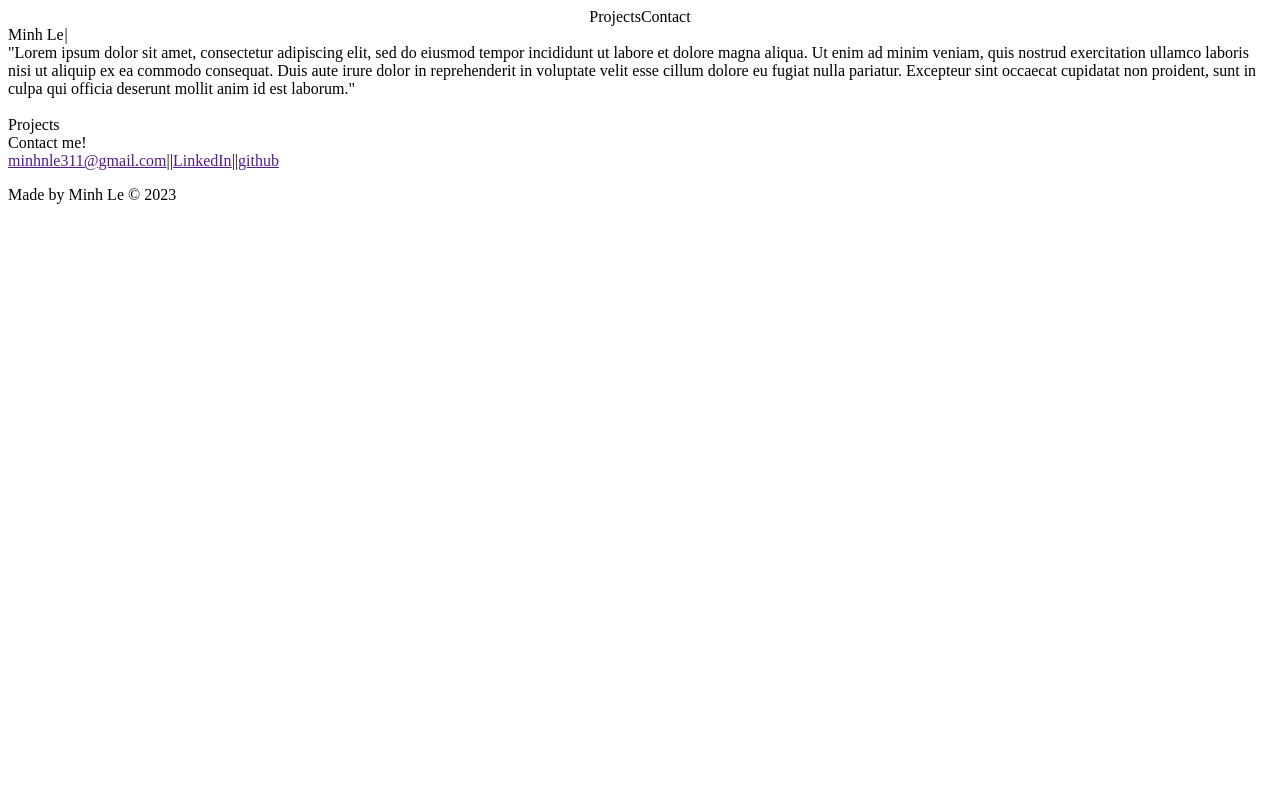
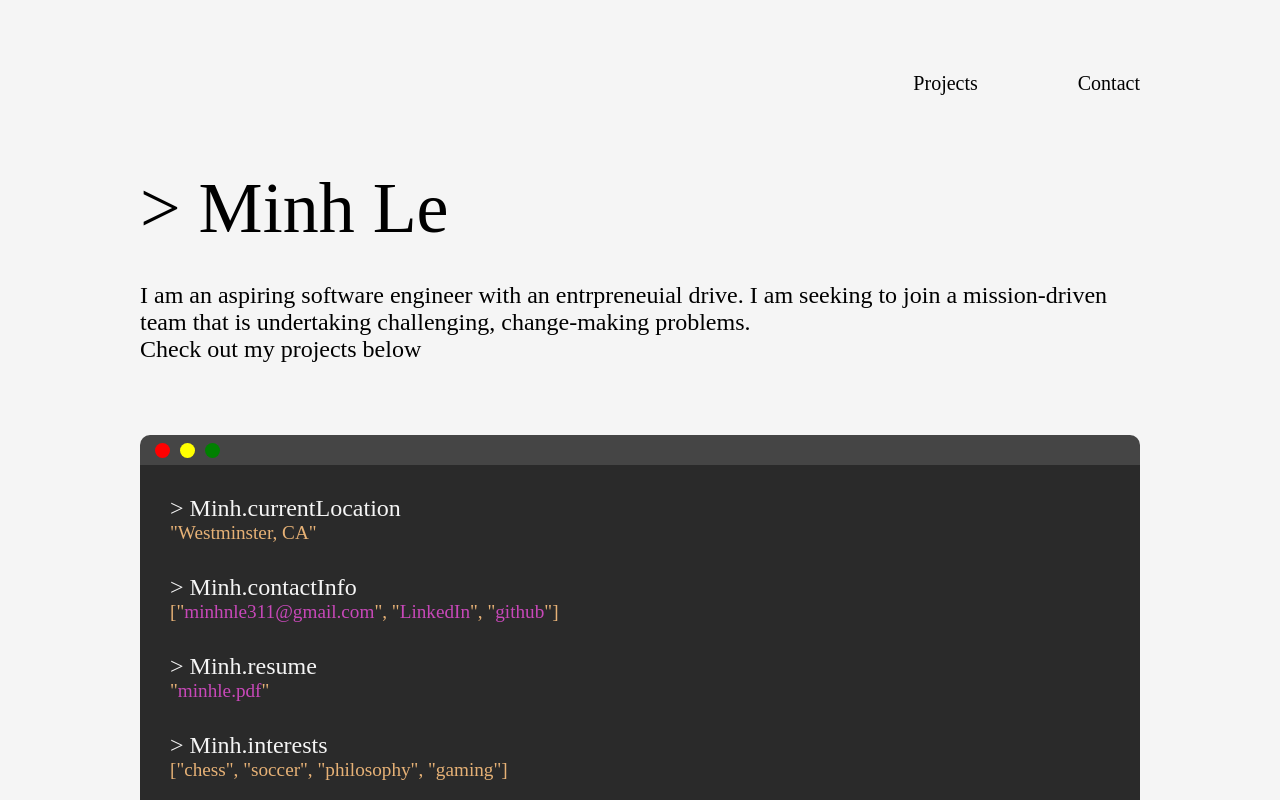
Before and after one commit to xM1nh/personal-portfolio, a React (Create React App) app: page / in a window 1280 px wide. Shown: the top 800 px of the page. Built offline with nearby package versions, Linux system fonts and the light colour scheme.

Commit message:
Some css

```diff
--- a/src/App.js
+++ b/src/App.js
@@ -1,3 +1,7 @@
+import './styles/App.css'
+
+import aboutContent from './contents/aboutContent'
+
 import Header from "./components/Header"
 import Introduction from "./components/Introduction"
 import About from "./components/About"
@@ -7,13 +11,15 @@ import Footer from "./components/Footer"
 
 const App = () => {
     return (
-        <div className="index">
-            <Header />
-            <Introduction />
-            <About content={[]}/>
-            <Projects projects={[]} />
-            <Contact />
-            <Footer />
+        <div className='idek'>
+            <div className="main-container">
+                <Header />
+                <Introduction />
+                <About content={aboutContent}/>
+                <Projects projects={[]} />
+                <Contact />
+                <Footer />
+            </div>
         </div>
     )
 }
--- a/src/components/About.js
+++ b/src/components/About.js
@@ -1,3 +1,5 @@
+import './_About.css'
+
 const About = ({content}) => {
     return (
         <div className="about-container">
@@ -17,14 +19,14 @@ const About = ({content}) => {
 
 const AboutList = ({content}) => {
     return (
-        <div>
+        <div className='about-list'>
             {content.map((item, index) => {
                 return (
                     <AboutItem item={item} key={index} />
                 )
             })}
             <div className="about-item">
-                <div className="about-input">
+                <div className="about-item-input">
                     <span>&nbsp;</span>
                 </div>
             </div>
--- a/src/components/Header.js
+++ b/src/components/Header.js
@@ -4,8 +4,8 @@ const Header = () => {
     return (
         <header>
             <nav className="navBar">
-                <a>Projects</a>
-                <a>Contact</a>
+                <a className='nav-link'>Projects</a>
+                <a className='nav-link'>Contact</a>
             </nav>
         </header>
     )
--- a/src/components/Introduction.js
+++ b/src/components/Introduction.js
@@ -1,11 +1,18 @@
 import Typewriter from "./Typewriter";
+import './_Introduction.css'
 
 const Introduction = () => {
     return (
         <div className="introduction">
-            <Typewriter text="Minh Le" />
+            <Typewriter className='intro-title' content="Minh Le" />
             <div className="description">
-            "Lorem ipsum dolor sit amet, consectetur adipiscing elit, sed do eiusmod tempor incididunt ut labore et dolore magna aliqua. Ut enim ad minim veniam, quis nostrud exercitation ullamco laboris nisi ut aliquip ex ea commodo consequat. Duis aute irure dolor in reprehenderit in voluptate velit esse cillum dolore eu fugiat nulla pariatur. Excepteur sint occaecat cupidatat non proident, sunt in culpa qui officia deserunt mollit anim id est laborum."
+                <p>
+                I am an aspiring software engineer with an entrpreneuial drive.
+                I am seeking to join a mission-driven team that is undertaking challenging, change-making problems.
+                </p>
+                <p>
+                Check out my projects below
+                </p>
             </div>
         </div>
     )
--- a/src/components/Typewriter.js
+++ b/src/components/Typewriter.js
@@ -1,13 +1,30 @@
-import TypewriterComponent from "typewriter-effect"
+import { useEffect, useState } from "react"
 
-const Typewriter = ({text}) => {
+const Typewriter = ({className, content}) => {
+    const [text, setText] = useState('')
+
+    const writeText = (text) => {
+        let str = ''
+        let typeSpeed = 0
+
+        text.split('').forEach(c => {
+            typeSpeed += Math.random() * (90 - 50) + 50
+            setTimeout(() => {
+                str += c
+                setText(str)
+            }, typeSpeed + 700)
+        })
+    }
+
+    useEffect(() => {
+        writeText(content)
+    }, [])
+
     return (
-        <TypewriterComponent
-            onInit={(typewriter) => {
-                typewriter.typeString(text)
-                .start()
-            }}
-        />
+        <div className={className}>
+            {text}
+            <span>&nbsp;</span>
+        </div>
     )
 }
 
--- /dev/null
+++ b/src/components/_About.css
@@ -0,0 +1,67 @@
+.terminal {
+    display: flex;
+    flex-direction: column;
+}
+
+.terminal-header {
+    background-color: #454545;
+    height: 30px;
+    border-top-left-radius: 10px;
+    border-top-right-radius: 10px;
+    display: flex;
+    flex-direction: row;
+    align-items: center;
+    gap: 10px;
+    padding-left: 15px;
+}
+
+.header-button {
+    border-radius: 50%;
+    width: 15px;
+    height: 15px;
+}
+
+.header-button.red {
+    background-color: red;
+}
+
+.header-button.yellow {
+    background-color: yellow;
+}
+
+.header-button.green {
+    background-color: green;
+}
+
+.terminal-window {
+    background-color: #2a2a2a;
+}
+
+.about-list {
+    display: flex;
+    flex-direction: column;
+    padding: 30px;
+    gap: 30px;
+}
+
+.about-item-input {
+    color: #f5f5f5;
+    font-size: 1.5em;
+}
+
+.about-item-input::before {
+    content: "> ";
+}
+
+.about-item-input > span {
+    background-color: #f5f5f5;
+}
+
+.about-item-return {
+    color: #e6b176;
+    font-size: 1.2em;
+}
+
+.about-item-return > a {
+    color: #c848b9;
+}
--- a/src/components/_Header.css
+++ b/src/components/_Header.css
@@ -1,6 +1,30 @@
 nav {
     display: flex;
     flex-direction: row;
-    justify-content: center;
+    justify-content: flex-end;
     align-items: center;
+    gap: 100px;
 }
+
+.nav-link {
+    font-size: 20px;
+    display: inline-block;
+    position: relative;
+}
+
+.nav-link:before {
+    content: '';
+    position: absolute;
+    width: 100%;
+    height: 5px;
+    top: 30px;
+    background-color: #c848b9;
+    transform: scaleX(0);
+    transform-origin: bottom right;
+    transition: transform 0.25s ease-in-out;
+}
+
+.nav-link:hover::before {
+    transform: scaleX(1);
+    transform-origin: bottom left;
+}
--- /dev/null
+++ b/src/components/_Introduction.css
@@ -0,0 +1,28 @@
+.intro-title {
+    font-size: 4.5em;
+}
+
+.intro-title::before {
+    content: "> ";
+}
+
+span {
+    background-color: #000;
+    animation: caret 1s  steps(1) infinite;
+}
+
+@keyframes caret {
+    50% {
+        background-color: transparent;
+    }
+}
+
+.introduction {
+    display: flex;
+    flex-direction: column;
+    gap: 2em;
+}
+
+.description {
+    font-size: 1.5em;
+}
--- /dev/null
+++ b/src/contents/aboutContent.js
@@ -0,0 +1,32 @@
+const aboutContent = [
+    {
+        input: 'Minh.currentLocation',
+        return: '"Westminster, CA"',
+      },
+      {
+        input: 'Minh.contactInfo',
+        return:
+          '["<a href="mailto:minhnle311@gmail.com">minhnle311@gmail.com</a>", "<a rel="noopener" href="">LinkedIn</a>", "<a rel="noopener" href="">github</a>"]',
+      },
+      {
+        input: 'Minh.resume',
+        return:
+          '"<a rel="noopener" href="/" target="_blank">minhle.pdf</a>"',
+      },
+      {
+        input: 'Minh.interests',
+        return: '["chess", "soccer", "philosophy", "gaming"]',
+      },
+      {
+        input: 'Minh.education',
+        return:
+          '"B.A Physics - Orange Coast College/University of California, Berkeley"',
+      },
+      {
+        input: 'Minh.skills',
+        return:
+          '["Sass", "JavaScript", "Python", "React", "Redux", "Flask", "webpack", "git"]',
+      },
+]
+
+export default aboutContent
--- /dev/null
+++ b/src/styles/App.css
@@ -0,0 +1,28 @@
+body {
+    background-color: #f5f5f5;
+}
+
+* {
+    padding: 0;
+    margin: 0;
+    font-family: 'Times New Roman', Times, serif;
+    color: #000;
+}
+
+.idek {
+    display: flex;
+    flex-direction: row;
+    justify-content: center;
+}
+
+.main-container {
+    max-width: 1000px;
+    padding: 4.5em 2em;
+    display: flex;
+    flex-direction: column;
+    gap: 4.5em;
+}
+
+a {
+    text-decoration: none;
+}
```
Also changed, not shown: src/contents/projectsContent.js (added).
